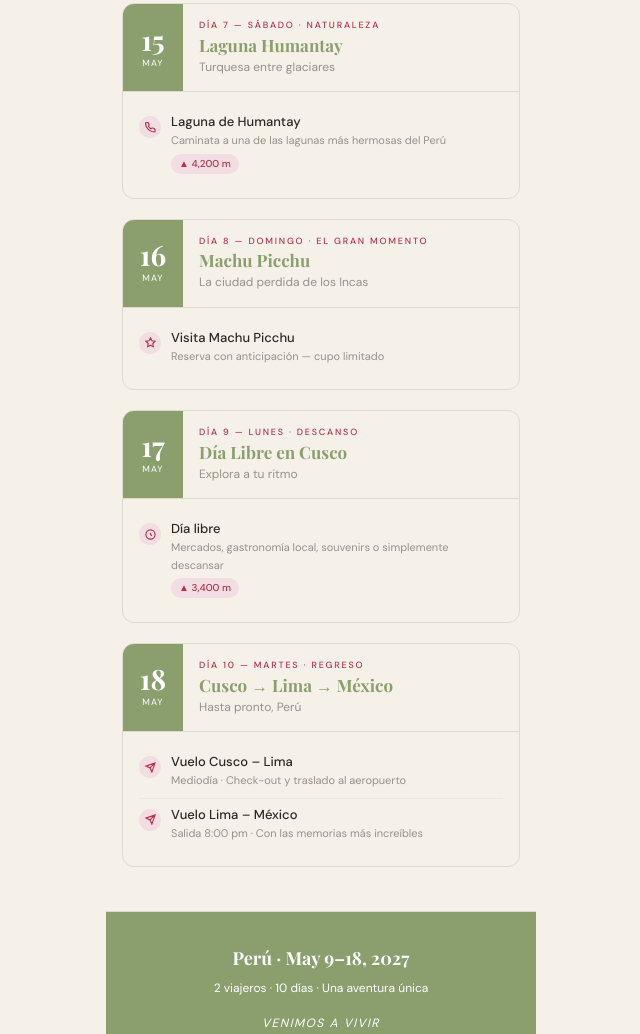
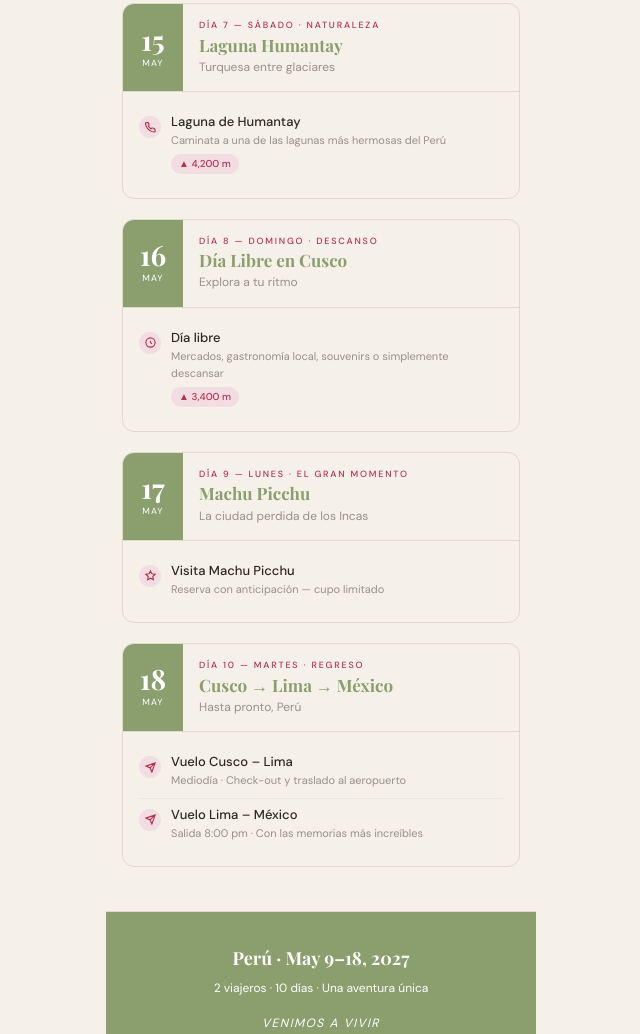
Before and after one commit to GRUPORL-MX/itinerarios_2026, a plain HTML site: page 202705-Peru-LuzBetancourt/202705-Peru-LuzBetancourt-V1.html in a window 1280 px wide. Shown: the part 2749-3783 px from the top of the page, without its empty margins (319-959 px from the left). Drawn offline with nearby package versions, Linux system fonts and the light colour scheme; a web font is replaced by a local one.

Commit message:
Perú Luz Betancourt: día libre en Cusco pasa al día 8, Machu Picchu al día 9
Co-Authored-By: Claude Opus 5.5 <noreply@anthropic.com>
Claude-Session: https://claude.ai/code/session_016hSx9k7NEGTyfFASstBYXZ

```diff
--- a/202705-Peru-LuzBetancourt/202705-Peru-LuzBetancourt-V1.html
+++ b/202705-Peru-LuzBetancourt/202705-Peru-LuzBetancourt-V1.html
@@ -1108,20 +1108,21 @@
           <div class="mon">May</div>
         </div>
         <div class="day-info">
-          <div class="day-label">Día 8 — Domingo · El gran momento</div>
-          <div class="day-title">Machu Picchu</div>
-          <div class="day-subtitle">La ciudad perdida de los Incas</div>
+          <div class="day-label">Día 8 — Domingo · Descanso</div>
+          <div class="day-title">Día Libre en Cusco</div>
+          <div class="day-subtitle">Explora a tu ritmo</div>
         </div>
       </div>
       <div class="day-body">
         <ul class="act-list">
           <li class="act-item">
             <div class="act-dot">
-              <svg viewBox="0 0 24 24" fill="none" stroke="var(--red-violet)" stroke-width="2.5"><polygon points="12 2 15.09 8.26 22 9.27 17 14.14 18.18 21.02 12 17.77 5.82 21.02 7 14.14 2 9.27 8.91 8.26 12 2"/></svg>
+              <svg viewBox="0 0 24 24" fill="none" stroke="var(--red-violet)" stroke-width="2.5"><circle cx="12" cy="12" r="10"/><path d="M12 8v4l3 3"/></svg>
             </div>
             <div>
-              <div class="act-name">Visita Machu Picchu</div>
-              <div class="act-note">Reserva con anticipación — cupo limitado</div>
+              <div class="act-name">Día libre</div>
+              <div class="act-note">Mercados, gastronomía local, souvenirs o simplemente descansar</div>
+              <span class="alt-badge">▲ 3,400 m</span>
             </div>
           </li>
         </ul>
@@ -1136,21 +1137,20 @@
           <div class="mon">May</div>
         </div>
         <div class="day-info">
-          <div class="day-label">Día 9 — Lunes · Descanso</div>
-          <div class="day-title">Día Libre en Cusco</div>
-          <div class="day-subtitle">Explora a tu ritmo</div>
+          <div class="day-label">Día 9 — Lunes · El gran momento</div>
+          <div class="day-title">Machu Picchu</div>
+          <div class="day-subtitle">La ciudad perdida de los Incas</div>
         </div>
       </div>
       <div class="day-body">
         <ul class="act-list">
           <li class="act-item">
             <div class="act-dot">
-              <svg viewBox="0 0 24 24" fill="none" stroke="var(--red-violet)" stroke-width="2.5"><circle cx="12" cy="12" r="10"/><path d="M12 8v4l3 3"/></svg>
+              <svg viewBox="0 0 24 24" fill="none" stroke="var(--red-violet)" stroke-width="2.5"><polygon points="12 2 15.09 8.26 22 9.27 17 14.14 18.18 21.02 12 17.77 5.82 21.02 7 14.14 2 9.27 8.91 8.26 12 2"/></svg>
             </div>
             <div>
-              <div class="act-name">Día libre</div>
-              <div class="act-note">Mercados, gastronomía local, souvenirs o simplemente descansar</div>
-              <span class="alt-badge">▲ 3,400 m</span>
+              <div class="act-name">Visita Machu Picchu</div>
+              <div class="act-note">Reserva con anticipación — cupo limitado</div>
             </div>
           </li>
         </ul>
```
